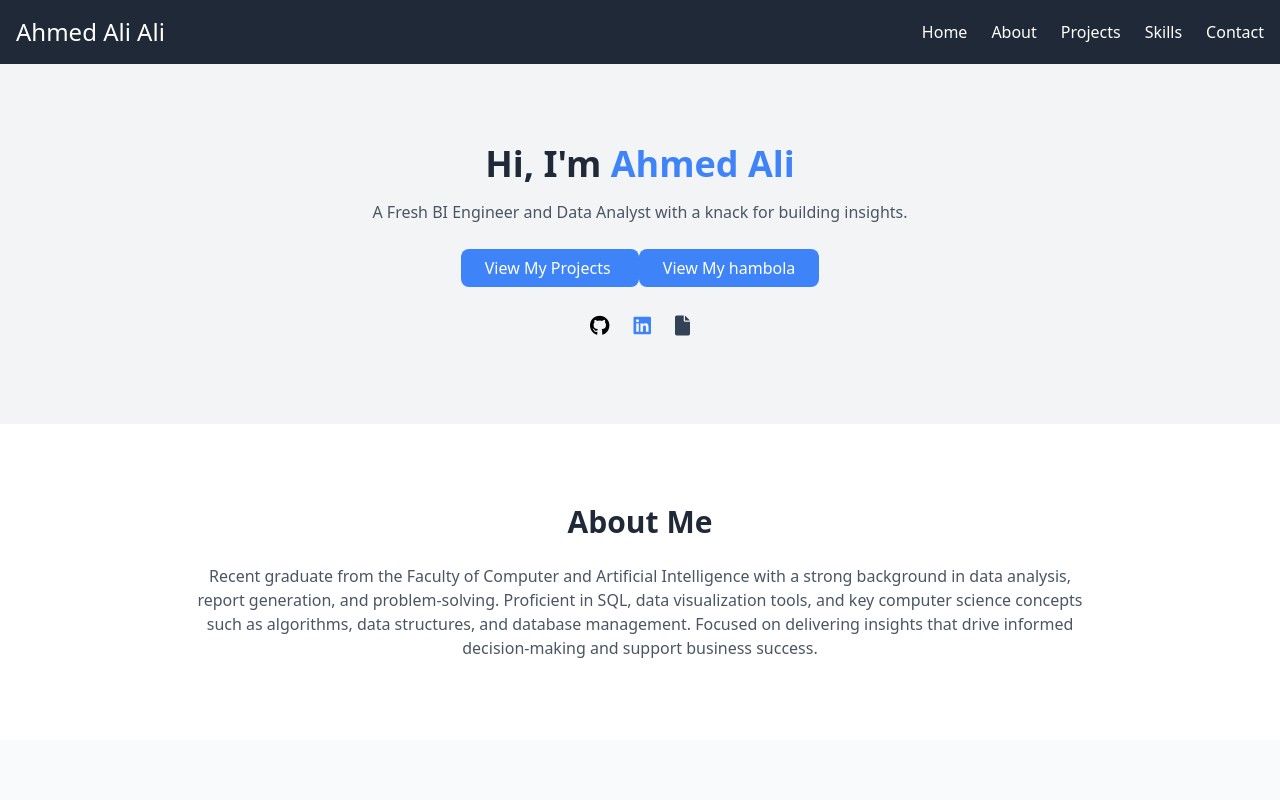
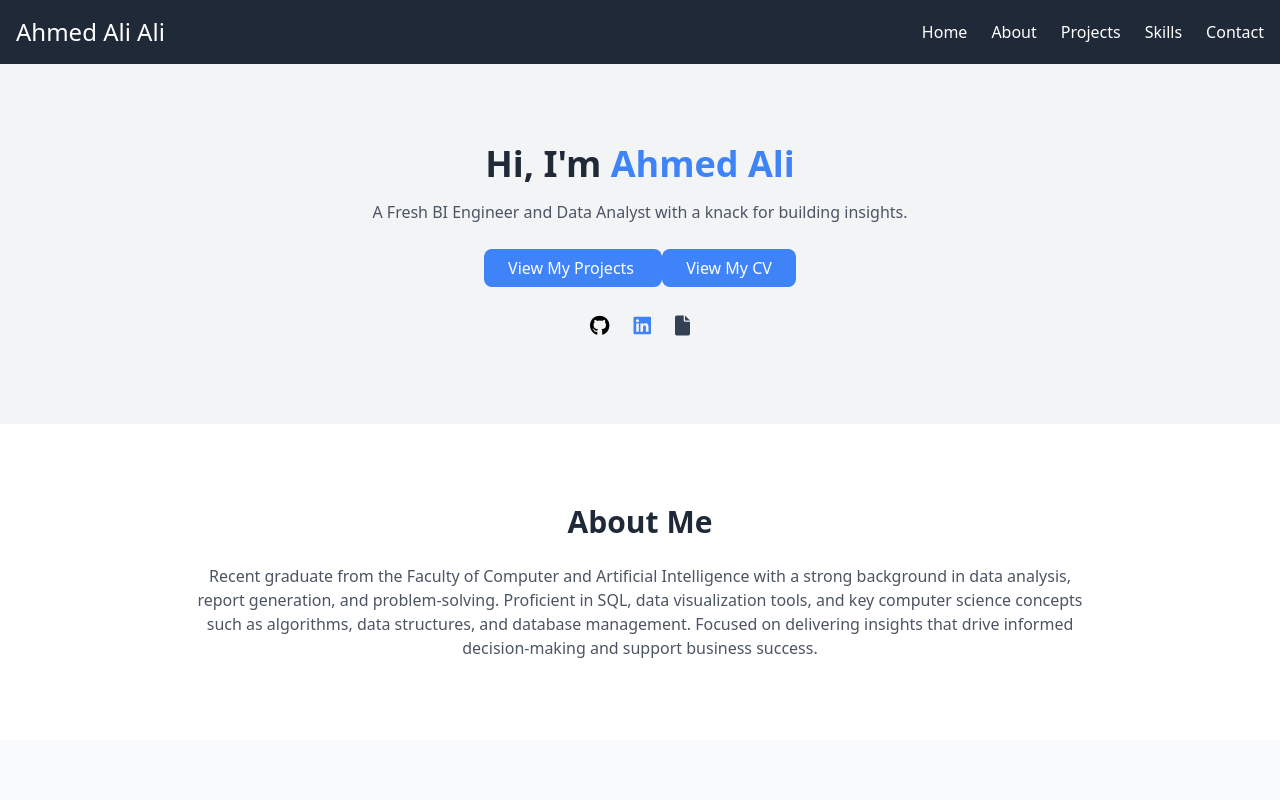
Before and after one commit to AhmedAliAli811/Portfolio, an Angular app: page / in a window 1280 px wide. Shown: the top 800 px of the page. Built offline with nearby package versions, Linux system fonts and the light colour scheme; a web font is replaced by a local one.

Commit message:
Update home.component.html

```diff
--- a/src/app/home/home.component.html
+++ b/src/app/home/home.component.html
@@ -14,9 +14,9 @@
     </a>
     <a
       class="mt-10 px-6 py-2 bg-blue-500 text-white rounded-lg hover:bg-blue-600"
-      href="#projects"
+      href="https://drive.google.com/drive/u/0/my-drive"
     >
-      View My hambola
+      View My CV
     </a>
   </div>
   <div class="flex justify-center space-x-6 mb-1">
```
